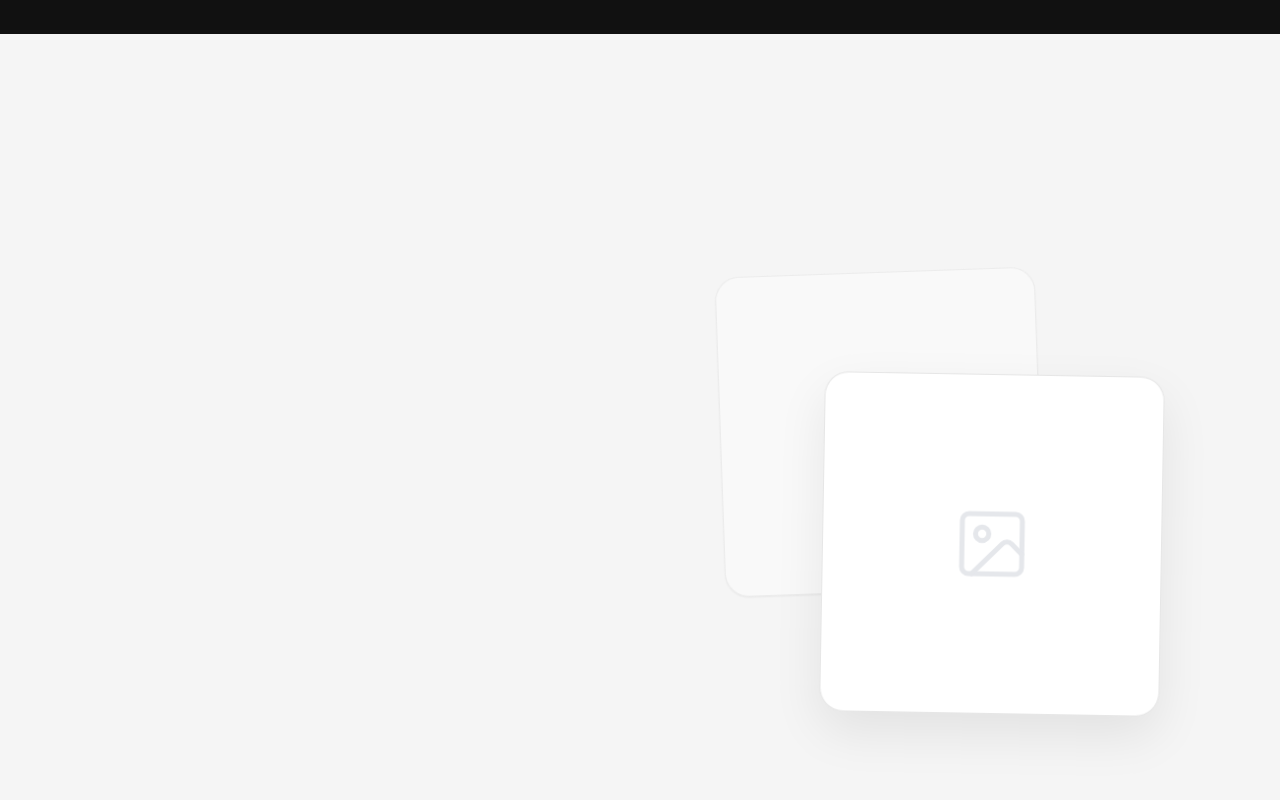
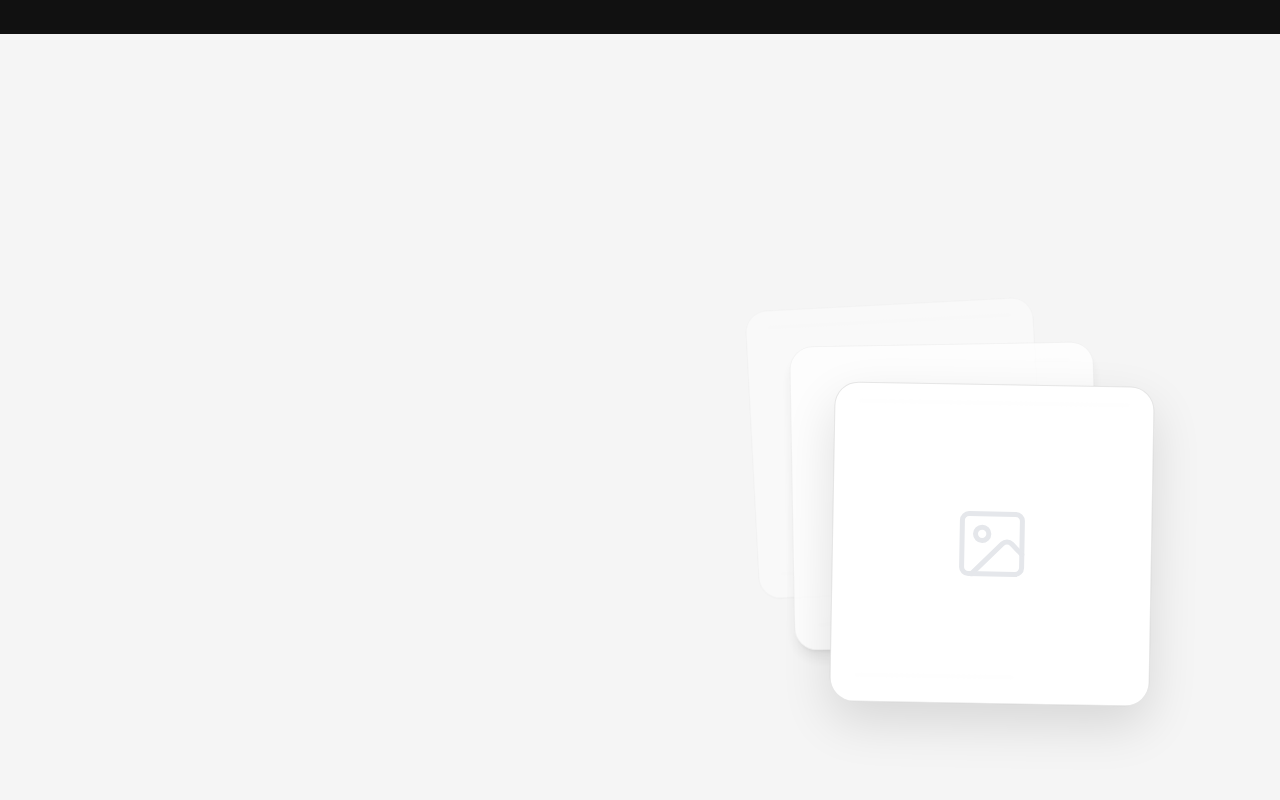
Before and after one commit to Nueve-Info/bet1-gridGPT-founder, a React (Vite) app: page / in a window 1280 px wide. Shown: the part 3394-4194 px from the top of the page. Built offline with nearby package versions, Linux system fonts and the light colour scheme.

Commit message:
feat: implement 3-card carousel swap interaction in metrics section

```diff
--- a/src/LandingPage.tsx
+++ b/src/LandingPage.tsx
@@ -29,6 +29,17 @@ export default function LandingPage() {
   const introRef = useRef<HTMLElement>(null);
   const [count, setCount] = useState(0);
   const [hasCounted, setHasCounted] = useState(false);
+
+  // Carousel state for the metrics section
+  const [cardOrder, setCardOrder] = useState([0, 1, 2]); // [Front, Middle, Back]
+  const [isAnimating, setIsAnimating] = useState(false);
+
+  const swapCards = () => {
+    if (isAnimating) return;
+    setIsAnimating(true);
+    setCardOrder(prev => [prev[2], prev[0], prev[1]]);
+    setTimeout(() => setIsAnimating(false), 600);
+  };
 
   useEffect(() => {
     if (typeof window === 'undefined' || !introRef.current || hasCounted) return;
@@ -693,28 +704,42 @@ export default function LandingPage() {
                 </div>
             </div>
 
-            {/* Right Column: Visuals */}
-            <div className="relative flex items-center justify-center h-[400px] sm:h-[500px] lg:h-[600px] mt-12 lg:mt-0 group">
-                {/* Back Card (Top Left) */}
-                <div className="absolute w-[260px] h-[260px] sm:w-[320px] sm:h-[320px] bg-white/40 backdrop-blur-sm rounded-3xl border border-[#111111]/5 flex items-center justify-center -rotate-2 -translate-x-16 -translate-y-16 transition-all duration-500 group-hover:-translate-x-20 group-hover:-translate-y-20 z-0 overflow-hidden shadow-sm">
-                    <div className="w-16 h-16 text-gray-300">
+            {/* Right Column: Visuals - 3 Card Carousel Swap */}
+            <div className="relative flex items-center justify-center h-[400px] sm:h-[500px] lg:h-[600px] mt-12 lg:mt-0">
+                <button
+                    onClick={swapCards}
+                    className="relative w-full h-full flex items-center justify-center cursor-pointer group outline-none"
+                    aria-label="Next testimonial"
+                >
+                    {[0, 1, 2].map((id) => {
+                        const position = cardOrder.indexOf(id); // 0 = Front, 1 = Middle, 2 = Back
+                        return (
+                            <div
+                                key={id}
+                                className={cn(
+                                    "absolute w-[260px] h-[260px] sm:w-[320px] sm:h-[320px] rounded-3xl border flex items-center justify-center transition-all duration-500 ease-out overflow-hidden bg-white",
+                                    position === 0 && "z-30 scale-100 shadow-[0_20px_50px_rgba(0,0,0,0.12)] border-[#111111]/10 opacity-100 translate-x-12 translate-y-12 rotate-1",
+                                    position === 1 && "z-20 scale-95 shadow-lg border-[#111111]/5 opacity-80 translate-x-0 translate-y-0 rotate-[-1deg]",
+                                    position === 2 && "z-10 scale-90 shadow-sm border-[#111111]/5 opacity-40 -translate-x-12 -translate-y-12 rotate-[-3deg]"
+                                )}
+                            >
+                                <div className={cn(
+                                    "w-16 h-16 sm:w-20 sm:h-20 transition-colors duration-500",
+                                    position === 0 ? "text-gray-200" : "text-gray-100"
+                                )}>
                                     <svg viewBox="0 0 24 24" fill="none" stroke="currentColor" strokeWidth="1.5" strokeLinecap="round" strokeLinejoin="round">
                                         <rect width="18" height="18" x="3" y="3" rx="2" ry="2" />
                                         <circle cx="9" cy="9" r="2" />
                                         <path d="m21 15-3.086-3.086a2 2 0 0 0-2.828 0L6 21" />
                                     </svg>
                                 </div>
+                                {/* Subtle decorative elements to distinguish cards */}
+                                <div className="absolute top-4 left-6 right-6 h-1 bg-gray-50 rounded-full overflow-hidden opacity-20"></div>
+                                <div className="absolute bottom-6 left-6 w-1/2 h-1 bg-gray-50 rounded-full overflow-hidden opacity-20"></div>
                             </div>
-                {/* Front Card (Bottom Right) */}
-                <div className="absolute w-[280px] h-[280px] sm:w-[340px] sm:h-[340px] bg-white rounded-3xl border border-[#111111]/10 flex items-center justify-center shadow-[0_20px_50px_rgba(0,0,0,0.08)] rotate-1 translate-x-12 translate-y-12 transition-all duration-500 group-hover:translate-x-16 group-hover:translate-y-16 z-10 overflow-hidden">
-                    <div className="w-20 h-20 text-gray-200">
-                        <svg viewBox="0 0 24 24" fill="none" stroke="currentColor" strokeWidth="1.5" strokeLinecap="round" strokeLinejoin="round">
-                            <rect width="18" height="18" x="3" y="3" rx="2" ry="2" />
-                            <circle cx="9" cy="9" r="2" />
-                            <path d="m21 15-3.086-3.086a2 2 0 0 0-2.828 0L6 21" />
-                        </svg>
-                    </div>
-                </div>
+                        );
+                    })}
+                </button>
             </div>
         </div>
       </section>
```
Lines whose indentation alone changed are shown as unchanged.
